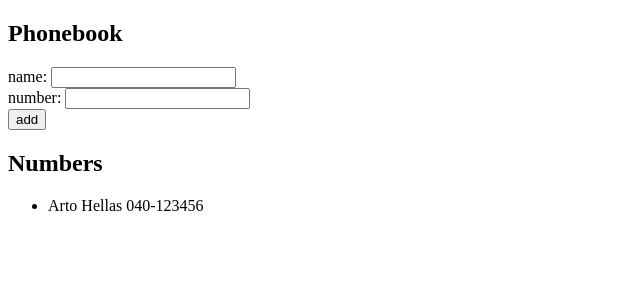
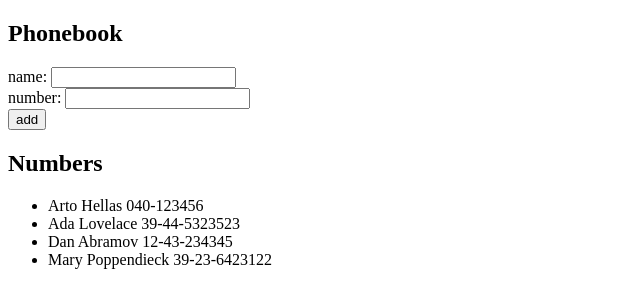
Before and after one commit to joeygroves/full-stack-open, a React (Vite) app in the folder part2/phonebook/: page / in a window 1280 px wide. Shown: the top 308 px of the page, without its empty margins (0-640 px from the left). Built offline with nearby package versions, Linux system fonts and the light colour scheme.

Commit message:
started ex 2.9

```diff
--- a/part2/phonebook/src/App.jsx
+++ b/part2/phonebook/src/App.jsx
@@ -2,7 +2,10 @@
 
 const App = () => {
   const [persons, setPersons] = useState([
-    { name: 'Arto Hellas', number: '040-123456' }
+    { name: 'Arto Hellas', number: '040-123456', id: 1 },
+    { name: 'Ada Lovelace', number: '39-44-5323523', id: 2 },
+    { name: 'Dan Abramov', number: '12-43-234345', id: 3 },
+    { name: 'Mary Poppendieck', number: '39-23-6423122', id: 4 }
   ])
   const [newName, setNewName] = useState('')
   const [newNumber, setNewNumber] = useState('')
@@ -18,7 +21,8 @@
     } else {
       const nameObject = {
         name: newName,
-        number: newNumber
+        number: newNumber,
+        id: persons.length + 1
       }
         setPersons(persons.concat(nameObject))
         setNewName('')
@@ -29,12 +33,12 @@
 
 
   const handleNameChange = (event) => {
-    console.log(event.target.value)
+    //console.log(event.target.value)
     setNewName(event.target.value)
   }
 
   const handleNumberChange = (event) => {
-    console.log(event.target.value)
+    //console.log(event.target.value)
     setNewNumber(event.target.value)
   }
 
@@ -55,7 +59,7 @@
       <h2>Numbers</h2>
       <ul>
         {persons.map(person =>
-          <li key={person.name}>
+          <li key={person.id}>
             {person.name} {person.number}
           </li>
         )}
```
